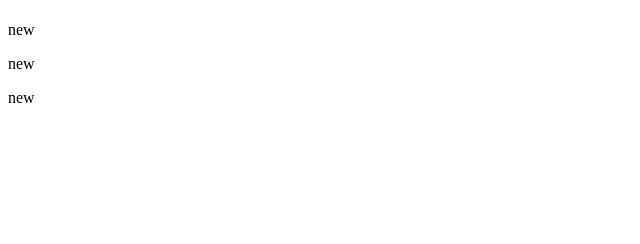
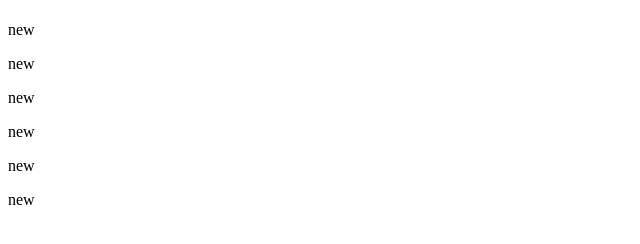
Before and after one commit to trista52099/project1, a plain HTML site: page index.html in a window 1280 px wide. Shown: the full height of the page, 0-640 px from the left. Drawn offline with Linux system fonts and the light colour scheme.

Commit message:
學校新進度2

```diff
--- a/index.html
+++ b/index.html
@@ -11,5 +11,8 @@
     <p>new</p>
     <p>new</p>
     <p>new</p>
+    <p>new</p>
+    <p>new</p>
+    <p>new</p>
 </body>
 </html>
```
